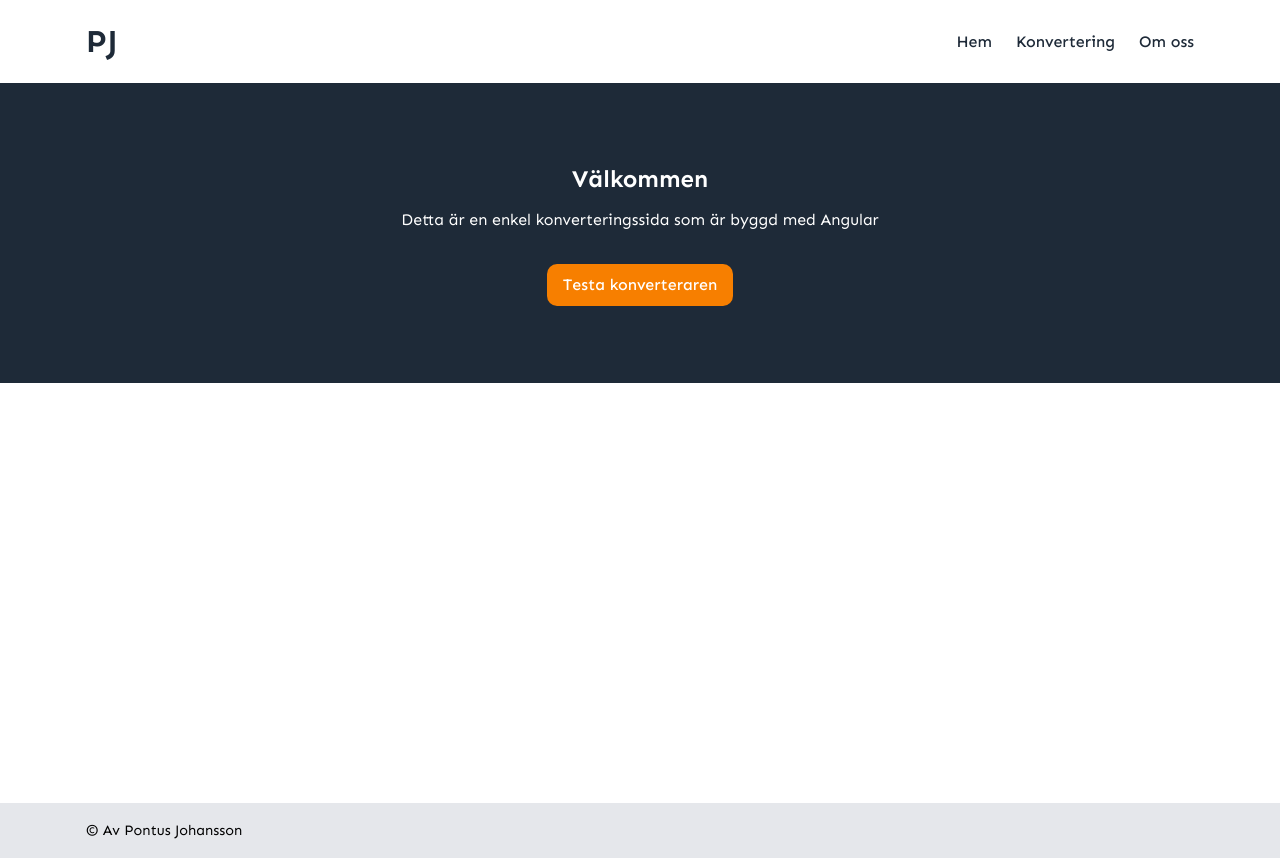
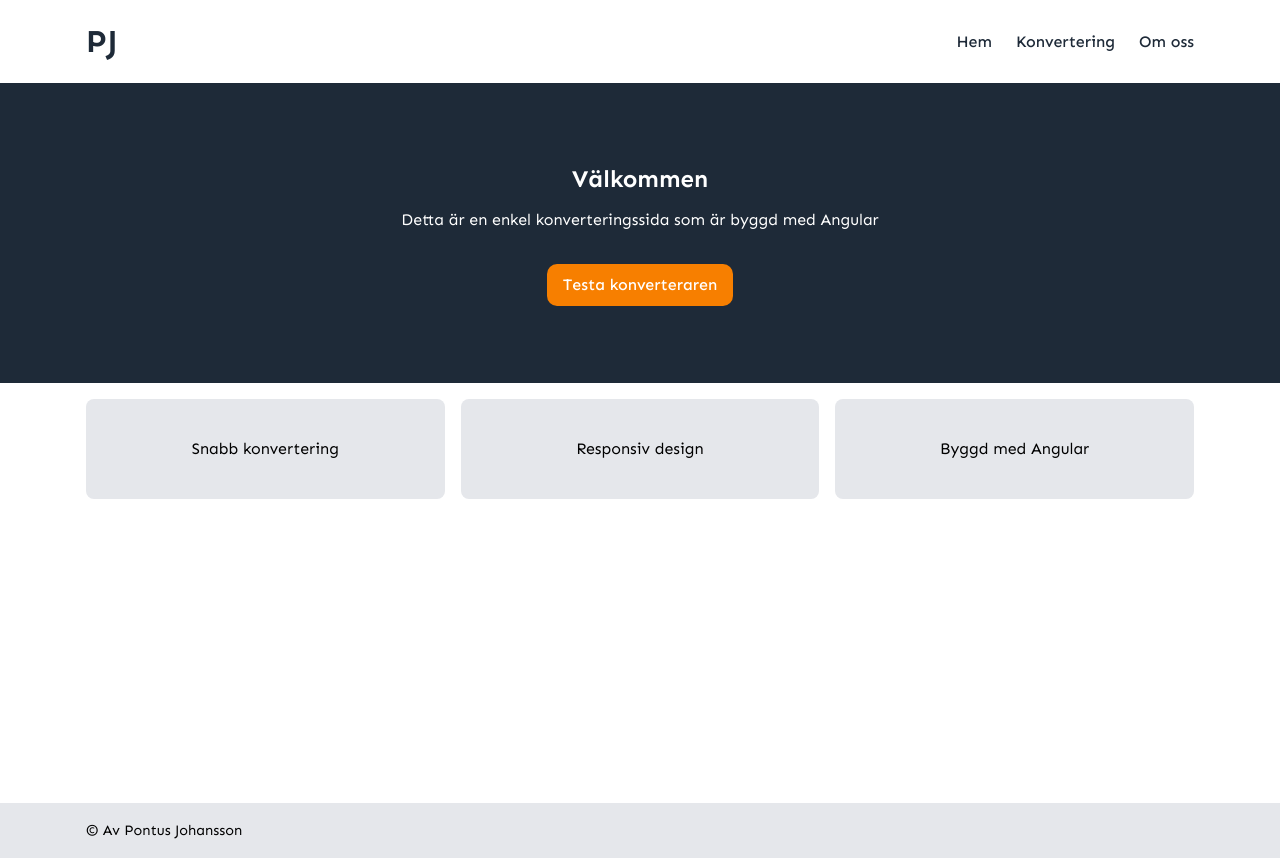
Before and after one commit to Punttt/AngularLab, an Angular app: page /home in a window 1280 px wide. Built offline with nearby package versions, Linux system fonts and the light colour scheme.

Commit message:
lagt till liten section på startsidan med lite arbetssätt

```diff
--- a/src/app/pages/home/home.html
+++ b/src/app/pages/home/home.html
@@ -1,3 +1,8 @@
 <app-hero></app-hero>
 <div class="container">
+    <div class="grid">
+        <div class="card">Snabb konvertering</div>
+        <div class="card">Responsiv design</div>
+        <div class="card">Byggd med Angular</div>
+    </div>
 </div>
--- a/src/app/pages/home/home.scss
+++ b/src/app/pages/home/home.scss
@@ -0,0 +1,20 @@
+.grid {
+    display: grid;
+    grid-template-columns: repeat(3, 1fr);
+    gap: 1rem;
+}
+
+.card {
+    background-color: #E5E7EB;
+    cursor: pointer;
+    display: flex;
+    justify-content: center;
+    align-items: center;
+    height: 100px;
+    border-radius: 8px;
+}
+
+.card:hover {
+    background-color: #1E2A38;
+    color: #fff;
+}
```
